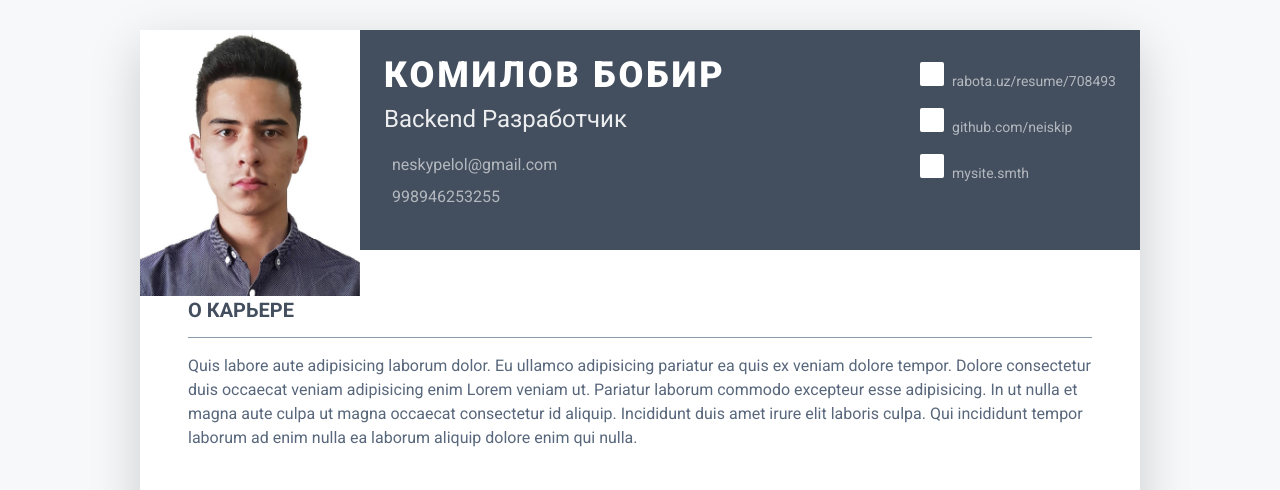
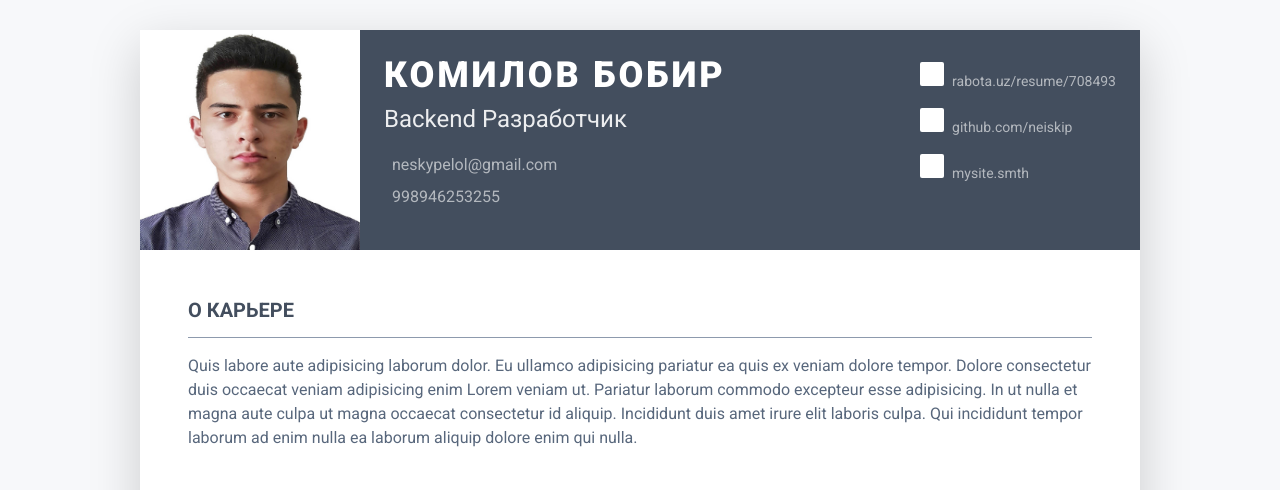
Before and after one commit to neiskip/php_cv, a PHP site: page / in a window 1280 px wide. Shown: the top 490 px of the page. Run offline with PHP 8.4, Linux system fonts and the light colour scheme; data comes from the database, SQL or seed files in the repository; some libraries are stand-ins or nearby versions.

Commit message:
Changed HTML code in index for better view

```diff
--- a/index.php
+++ b/index.php
@@ -42,8 +42,8 @@ $interestsData = $connection->query("SELECT * FROM interests");
     <article class="resume-wrapper text-center position-relative">
 	    <div class="resume-wrapper-inner mx-auto text-left bg-white shadow-lg">
 		    <header class="resume-header pt-4 pt-md-0">
-			    <div class="media flex-column flex-md-row">
-				    <img class="mr-3 img-fluid picture mx-auto" src="assets/images/profile.jpg" alt="">
+			    <div class="media flex-column flex-md-row" style="width: 100%; height: 100%; overflow: hidden;">
+				    <img class="mr-3 img-fluid picture mx-auto" src="assets/images/profile.jpg" alt="" style="height: 100%">
 				    <div class="media-body p-4 d-flex flex-column flex-md-row mx-auto mx-lg-0">
 					    <div class="primary-info">
 						    <h1 class="name mt-0 mb-1 text-white text-uppercase text-uppercase"><?=$overallData['name']?></h1>
```
Also changed, not shown: 1 other file.
